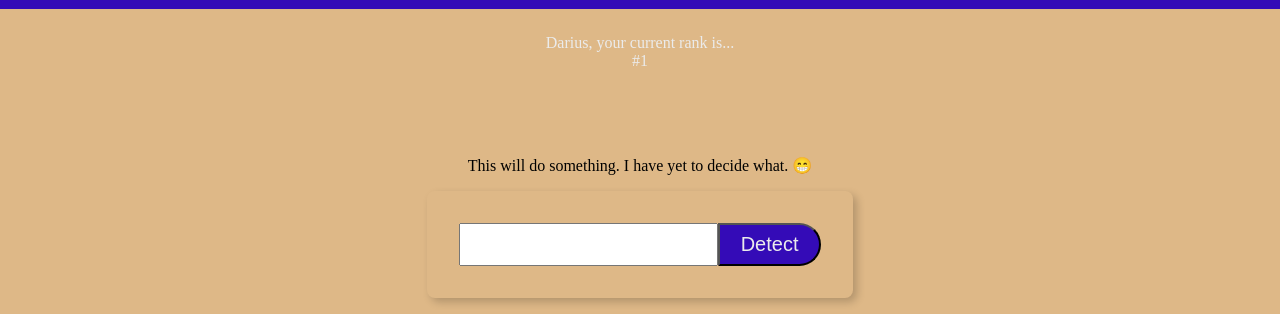
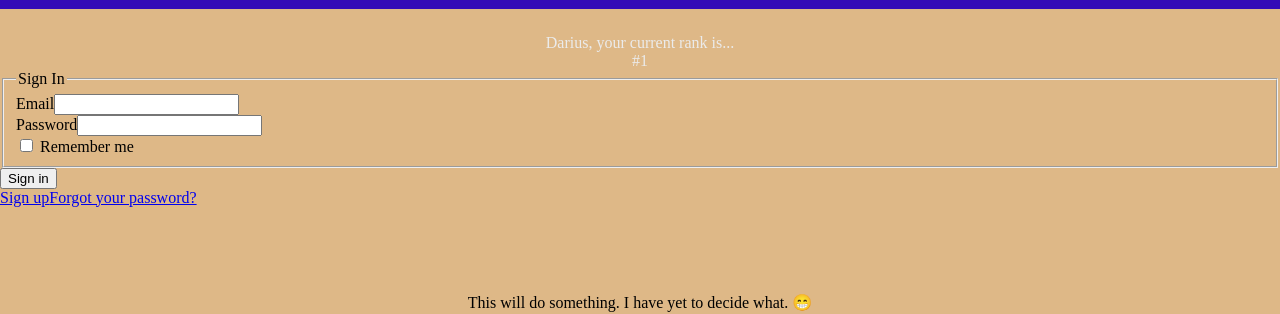
Before and after one commit to dwdsigned/dariusReact, a React (Vite) app: page / in a window 1280 px wide. Shown: the part 166-480 px from the top of the page. Built offline with nearby package versions, Linux system fonts and the light colour scheme.

Commit message:
no API added. SignIn ready for custom styling

```diff
--- a/src/App.jsx
+++ b/src/App.jsx
@@ -2,7 +2,9 @@ import React, { Component } from 'react';
 import './App.css';
 import Navigation from './components/navigation/Navigation.jsx';
 import Rank from './components/rank/Rank.jsx';
+import SignIn from './components/SignIn/SignIn.jsx';
 import ImageLinkForm from './components/imageLinkForm/ImageLinkForm.jsx';
+import FoodRecognition from './components/FoodRecognition/FoodRecognition.jsx';
 import Footer from './components/footer/Footer';
 
 class App extends Component {
@@ -10,14 +12,17 @@ class App extends Component {
     super();
     this.state = {
       input: "",
+      imageUrl: ""
     };
   }
 
   onInputChange = (event) => {
+    this.setState({input: event.target.value})
     console.log(event.target.value);
   }
 
   onButtonSubmit = () => {
+    this.setState({ imageUrl: this.state.input})
     console.log('click');
   }
 
@@ -27,9 +32,9 @@ class App extends Component {
         {/* <ParticlesContainer className="particles"/> */}
         <Navigation />
         <Rank />
+        <SignIn />
         <ImageLinkForm onInputChange={this.onInputChange} onButtonSubmit={ this.onButtonSubmit }/>
-        {/* {<Logo />
-        <FaceRecognition />} */}
+        <FoodRecognition imageUrl={this.state.imageUrl}/>
         {/* {<header>
           <nav>
           <a href="#"><div id="logo"></div></a>
--- /dev/null
+++ b/src/components/FoodRecognition/FoodRecognition.jsx
@@ -0,0 +1,26 @@
+import React from "react"
+import './FoodRecognition.css'
+
+const FoodRecognition = ({ imageUrl }) => {
+    return (
+        <div className="centerReact">
+            <img src={imageUrl} alt={``} width={`500`} height={`auto`} />
+        </div>
+    )
+}
+
+
+
+
+
+
+
+
+
+
+
+
+
+
+
+export default FoodRecognition;
--- /dev/null
+++ b/src/components/SignIn/SignIn.jsx
@@ -0,0 +1,36 @@
+import React from "react";
+import './SignIn.css';
+
+const SignIn = () => {
+    return (
+        <div className="SignIn">
+            <main className="">
+                <form className="">
+                    <fieldset id="sign_up" className="">
+                        <legend className="">Sign In</legend>
+                        <div className="">
+                            <label className="" htmlFor="email-address">Email</label>
+                            <input className="" type="email" name="email-address" id="email-address" />
+                        </div>
+                        <div className="">
+                            <label className="" htmlFor="password">Password</label>
+                            <input className="" type="password" name="password" id="password" />
+                        </div>
+                        <label className="">
+                            <input type="checkbox" /> Remember me
+                        </label>
+                    </fieldset>
+                    <div className="">
+                        <input className="" type="submit" value="Sign in" />
+                    </div>
+                    <div className="">
+                        <a href="#0" className="">Sign up</a>
+                        <a href="#0" className="">Forgot your password?</a>
+                    </div>
+                </form>
+            </main>
+        </div>
+    );
+}
+
+export default SignIn;
```
Also changed, not shown: src/components/FoodRecognition/FoodRecognition.css (added), src/components/SignIn/SignIn.css (added).
